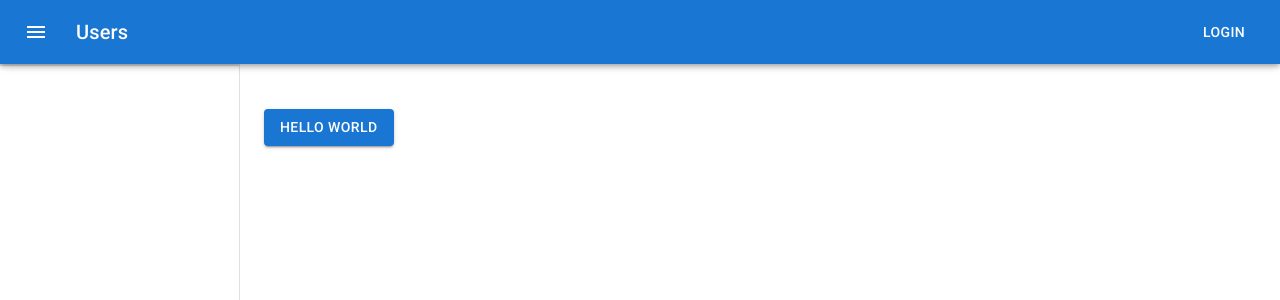
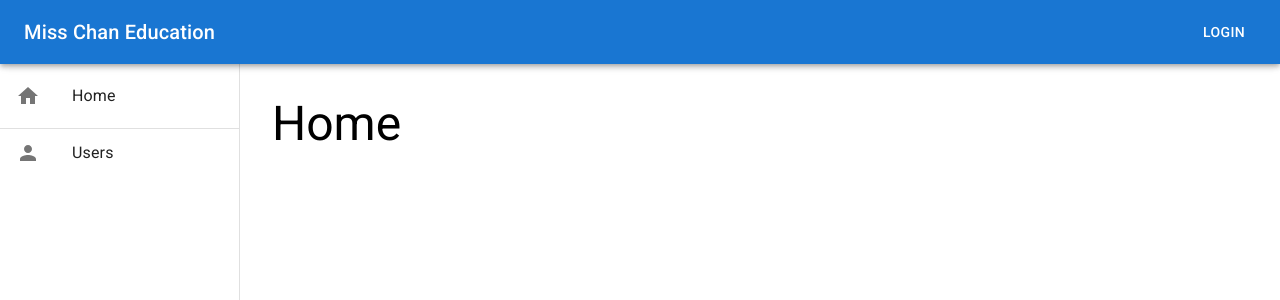
Before and after one commit to cfchan0318/tutor-dashboard, a React (Create React App) app in the folder client/: page / in a window 1280 px wide. Shown: the top 300 px of the page. Built offline with nearby package versions, Linux system fonts and the light colour scheme; no server answers.

Commit message:
routing setup

```diff
--- a/client/package.json
+++ b/client/package.json
@@ -14,6 +14,7 @@
     "@testing-library/user-event": "^13.5.0",
     "react": "^17.0.2",
     "react-dom": "^17.0.2",
+    "react-router-dom": "^6.2.2",
     "react-scripts": "5.0.0",
     "web-vitals": "^2.1.4"
   },
--- a/client/public/index.html
+++ b/client/public/index.html
@@ -4,7 +4,6 @@
     <meta charset="utf-8" />
     <link rel="icon" href="%PUBLIC_URL%/favicon.ico" />
     <meta name="viewport" content="width=device-width, initial-scale=1" />
-
     <meta name="theme-color" content="#000000" />
     <meta
       name="description"
--- a/client/src/App.js
+++ b/client/src/App.js
@@ -1,27 +1,17 @@
 import React from "react";
-import Button from "@mui/material/Button";
-import Dashboard from "./components/Layout/dashboard/dashboard.component";
-import "./App.css";
+import { Routes,Route } from 'react-router-dom';
+
+//Page
+import Home from "./pages/Home";
+import Users from "./pages/Users";
+
 
 function App() {
-  const [data, setData] = React.useState(null);
-
-  React.useEffect(() => {
-    fetch("/api")
-      .then((res) => res.json())
-      .then((data) => setData(data.message));
-  }, []);
-
   return (
-    <div className="App">
-
-      <Dashboard title="Users">
-
-        <h1>{data}</h1>
-        <Button variant="contained">Hello World</Button>
-      </Dashboard>
-
-    </div>
+    <Routes>
+      <Route path="/" element={<Home/>}/>
+      <Route path="users" element={<Users/>}/>
+    </Routes>
   );
 }
 
--- a/client/src/components/Layout/dashboard/dashboard.component.jsx
+++ b/client/src/Layout/dashboard/dashboard.component.jsx
@@ -6,7 +6,8 @@ import Sidebar from '../sidebar/sidebar.component'
 
 export default function Dashboard(props) {
   const sidebarWidth = 240
-  const title = props.title
+  const title = "Miss Chan Education"
+
   return (
     <Box sx={{ display: 'flex' }}>
       <Header title={title}></Header>
--- a/client/src/components/Layout/header/header.component.jsx
+++ b/client/src/Layout/header/header.component.jsx
@@ -1,27 +1,14 @@
 import * as React from 'react'
 import AppBar from '@mui/material/AppBar'
-import Box from '@mui/material/Box'
 import Toolbar from '@mui/material/Toolbar'
 import Typography from '@mui/material/Typography'
 import Button from '@mui/material/Button'
-import IconButton from '@mui/material/IconButton'
-import MenuIcon from '@mui/icons-material/Menu'
-
 export default function Header(props) {
   const title = props.title;
 
   return (
       <AppBar position="fixed" sx={{ zIndex: (theme) => theme.zIndex.drawer + 1 }}>
         <Toolbar>
-          <IconButton
-            size="large"
-            edge="start"
-            color="inherit"
-            aria-label="menu"
-            sx={{ mr: 2 }}
-          >
-            <MenuIcon />
-          </IconButton>
           <Typography
             variant="h6"
             component="div"
--- /dev/null
+++ b/client/src/Layout/sidebar/sidebar.component.jsx
@@ -0,0 +1,49 @@
+import * as React from 'react'
+import Drawer from '@mui/material/Drawer'
+import Toolbar from '@mui/material/Toolbar'
+import Divider from '@mui/material/Divider'
+import { List, ListItem, ListItemIcon, ListItemText } from '@mui/material'
+import HomeIcon from '@mui/icons-material/Home'
+import PersonIcon from '@mui/icons-material/Person'
+
+import {
+  useParams,
+  useNavigate,
+  useLocation,
+} from "react-router-dom";
+
+export default function Sidebar(props) {
+  let navigate = useNavigate();
+  const drawerWidth = 240;
+
+  return (
+    <Drawer
+      variant="permanent"
+      sx={{
+        width: drawerWidth,
+        flexShrink: 0,
+        [`& .MuiDrawer-paper`]: { width: drawerWidth, boxSizing: 'border-box' },
+      }}
+    >
+      <Toolbar />
+      <List>
+
+        <ListItem onClick={() => navigate('/')} button key="Home">
+          <ListItemIcon>
+            <HomeIcon />
+          </ListItemIcon>
+          <ListItemText primary="Home" />
+        </ListItem>
+
+      </List>
+      <Divider />
+      <ListItem onClick={() => navigate('/users')} button key="Users">
+        <ListItemIcon>
+          <PersonIcon />
+        </ListItemIcon>
+        <ListItemText primary="Users" />
+      </ListItem>
+
+    </Drawer>
+  )
+}
--- a/client/src/components/Layout/sidebar/sidebar.component.jsx
+++ /dev/null
@@ -1,24 +0,0 @@
-import * as React from 'react'
-import Drawer from '@mui/material/Drawer'
-import Toolbar from '@mui/material/Toolbar'
-import Divider from '@mui/material/Divider'
-
-export default function Sidebar(props) {
-  const drawerWidth = 240
-  return (
-    <Drawer
-      variant="permanent"
-      sx={{
-        width: drawerWidth,
-        flexShrink: 0,
-        [`& .MuiDrawer-paper`]: { width: drawerWidth, boxSizing: 'border-box' },
-      }}
-    >
-      <Toolbar />
-      <Divider />
-
-      <Divider />
-    </Drawer>
-
-  )
-}
--- a/client/src/index.css
+++ /dev/null
@@ -1,13 +0,0 @@
-body {
-  margin: 0;
-  font-family: -apple-system, BlinkMacSystemFont, 'Segoe UI', 'Roboto', 'Oxygen',
-    'Ubuntu', 'Cantarell', 'Fira Sans', 'Droid Sans', 'Helvetica Neue',
-    sans-serif;
-  -webkit-font-smoothing: antialiased;
-  -moz-osx-font-smoothing: grayscale;
-}
-
-code {
-  font-family: source-code-pro, Menlo, Monaco, Consolas, 'Courier New',
-    monospace;
-}
--- a/client/src/index.js
+++ b/client/src/index.js
@@ -1,14 +1,17 @@
 import React from 'react';
 import ReactDOM from 'react-dom';
-import './index.css';
 import App from './App';
+import { BrowserRouter } from 'react-router-dom';
 import reportWebVitals from './reportWebVitals';
 
 
 ReactDOM.render(
-  <React.StrictMode>
-    <App />
-  </React.StrictMode>,
+  <BrowserRouter>
+    <React.StrictMode>
+      <App/>
+    </React.StrictMode>
+  </BrowserRouter>
+  ,
   document.getElementById('root')
 );
 
--- /dev/null
+++ b/client/src/pages/Home.jsx
@@ -0,0 +1,21 @@
+import * as React from 'react'
+import Dashboard from '../Layout/dashboard/dashboard.component'
+import { Typography } from '@mui/material';
+
+export default function Home(props){
+  const [data, setData] = React.useState(null)
+
+  React.useEffect(() => {
+    fetch('/api')
+      .then((res) => res.json())
+      .then((data) => setData(data.message))
+  }, [])
+
+  return (
+    <Dashboard>
+        <Typography variant='h3'>Home</Typography>
+        <Typography>{data}</Typography>
+
+    </Dashboard>
+  )
+}
--- /dev/null
+++ b/client/src/pages/Users.jsx
@@ -0,0 +1,20 @@
+import * as React from 'react'
+import Dashboard from '../Layout/dashboard/dashboard.component'
+import { Typography } from '@mui/material';
+
+export default function Users(props){
+  const [data, setData] = React.useState(null)
+
+  React.useEffect(() => {
+    fetch('/api')
+      .then((res) => res.json())
+      .then((data) => setData(data.message))
+  }, [])
+
+  return (
+    <Dashboard>
+      <Typography variant='h3'>Users</Typography>
+        <Typography>{data}</Typography>
+    </Dashboard>
+  )
+}
```
Also changed, not shown: 2 other files (tests, documents, lock files or other folders).
